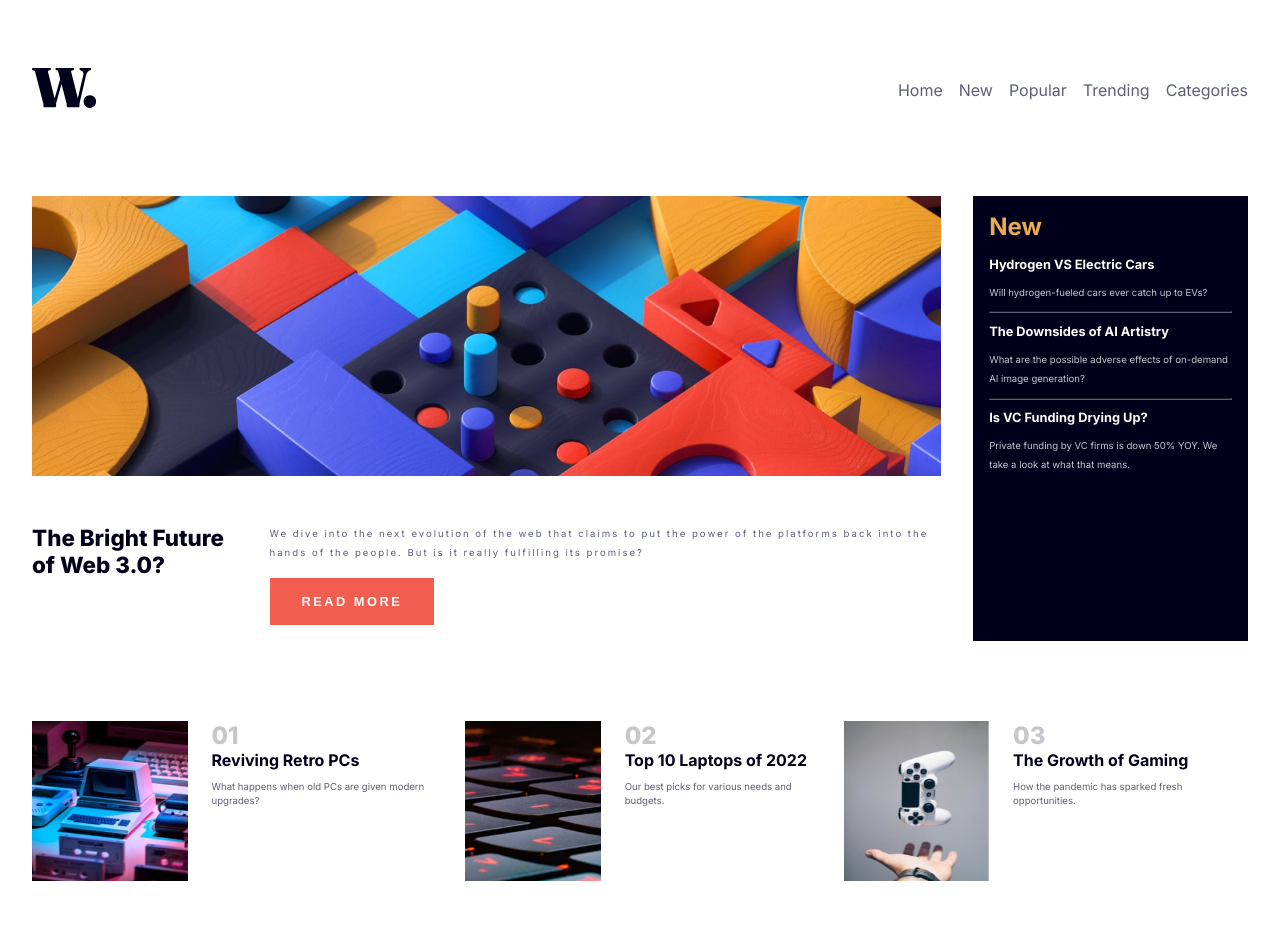
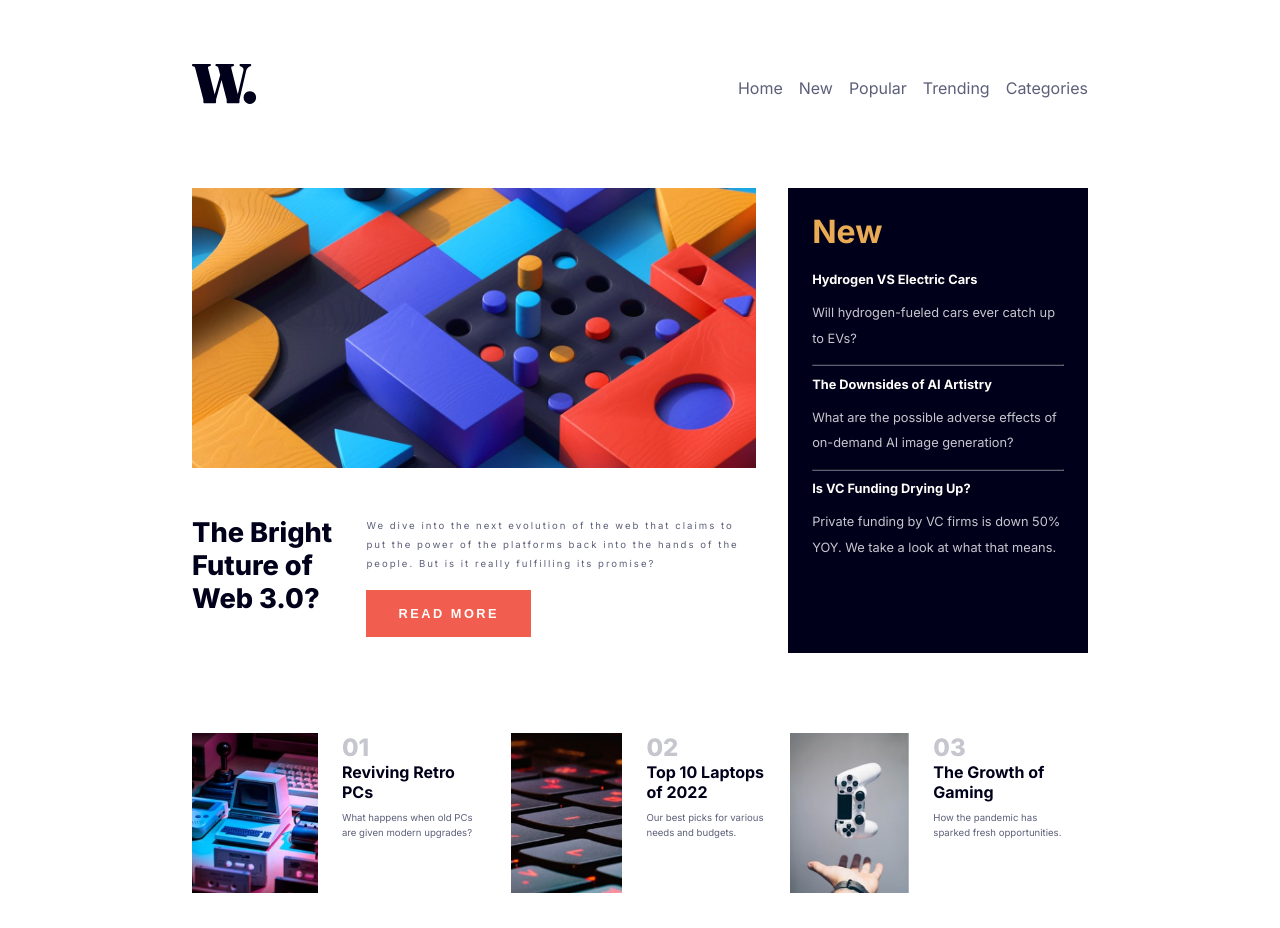
Before and after one commit to HualDev/NewsHomePage, a plain HTML site: page index.html in a window 1280 px wide. Shown: the top 928 px of the page. Drawn offline with Linux system fonts and the light colour scheme.

Commit message:
Final Version, enjoy it...

```diff
--- a/index.html
+++ b/index.html
@@ -11,15 +11,17 @@
   <title>Frontend Mentor | News homepage</title>
 </head>
 
-<body>
+<body id="body">
   <header>
     <nav>
       <div class="logo">
         <img src="./assets/images/logo.svg" alt="Enterprise Logo">
       </div>
-      <div class="menu">
-        <img src="./assets/images/icon-menu.svg" alt="Menu Imagen">
-        <ul>
+      <div class="menu" id="menu1">
+        <img id="showMenu" src="./assets/images/icon-menu.svg" alt="Menu Imagen">
+        <ul id="menu">
+          <div id="close"><img src="./assets/images/icon-menu-close.svg" alt="close Image"></div>
+
           <li>Home</li>
           <li>New</li>
           <li>Popular</li>
--- a/news.js
+++ b/news.js
@@ -0,0 +1,15 @@
+let menu = document.getElementById('menu')
+let showMenu = document.getElementById('showMenu')
+let body = document.getElementById('body')
+let close = document.getElementById('close')
+
+
+showMenu.addEventListener('click',()=>{
+    menu.style.display='block'
+    body.style.backgroundColor='hsl(236, 13%, 42%)'
+})
+
+close.addEventListener('click',()=>{
+    menu.style.display='none'
+    body.style.backgroundColor='hsl(36, 100%, 99%)'
+})
--- a/style.css
+++ b/style.css
@@ -12,9 +12,10 @@
 }
 
 body{
-    margin: 0;
+    margin: 0 auto;
     font-family: 'Inter', sans-serif;
     padding: 4rem 2rem;
+    max-width: 60rem;
 }
 
 nav{
@@ -25,6 +26,29 @@ nav{
 
 ul{
     display: none;
+    position: absolute;
+    /*background-image: url("./assets/images/icon-menu-close.svg");*/
+    background-repeat: no-repeat;
+    background-position: 90% 5%;
+    padding-top: 2rem;
+    list-style-type: none;
+    right: 0;
+    top: 0;
+    width: 70%;
+    height: 150vh;
+    background-color: var(--offWhite);
+    line-height: 3;
+    margin-top: 0;
+}
+
+ul div{
+    text-align: right;
+    padding: 2rem;
+}
+
+ul :hover{
+    color: var(--softRed);
+    cursor: pointer;
 }
 
 .principal{
@@ -71,6 +95,11 @@ button{
     margin: 1rem auto 5rem;
 }
 
+button:hover{
+    background-color: var(--veryDarkBlue);
+    cursor: pointer;
+}
+
 .details{
     background-color: var(--veryDarkBlue);
     padding: 2rem;
@@ -84,6 +113,11 @@ button{
 
 .details h2{
     color: var(--offWhite);
+}
+
+.details h2:hover{
+    color: var(--softOrange);
+    cursor: pointer;
 }
 
 .details p{
@@ -124,6 +158,11 @@ hr{
     font-weight: 700;
 }
 
+.newDetail h2:hover{
+    color: var(--softRed);
+    cursor: pointer;
+}
+
 .newDetail p{
     color: var(--darkGrayishBlue);
     font-size: 1rem;
@@ -141,21 +180,26 @@ footer a {
     color: hsl(228, 45%, 44%);
 }
 
+footer a:hover{
+    color: var(--softRed);
+}
+
 @media (min-width:600px) {
     .menu img{
         display: none;
     }
 
     nav{
-        justify-content:space-between;
-
+        align-items: initial;
     }
 
     ul{
         display: flex;
-        list-style-type: none;
         gap: 1rem;
         color: var(--darkGrayishBlue);
+        position: relative;
+        padding-top: 0;
+        height: 0;
     }
 
     .principal{
@@ -167,6 +211,14 @@ footer a {
 
     .preview{
         display: flex;
+    }
+
+    .title{
+        width: 100%;
+    }
+
+    .details{
+        width: 60%;
     }
 
     .web3Imagen{
@@ -184,7 +236,7 @@ footer a {
     }
 
     .intro h1{
-        font-size: 1.4rem;
+        font-size: 1.7rem;
         margin: 0 auto;
     }
 
@@ -200,11 +252,11 @@ footer a {
     }
 
     .details{
-        padding: 1rem;
+        padding: 1.5rem;
     }
 
     .details h1{
-        font-size: 1.5rem;
+        font-size: 2rem;
     }
 
     .details h2{
@@ -212,7 +264,7 @@ footer a {
     }
 
     .details p{
-        font-size: 0.6rem;
+        font-size: 0.8rem;
     }
 
     .new img{
@@ -232,4 +284,18 @@ footer a {
     .newDetail p{
         font-size: 0.6rem;
     }
+
+    footer{
+        margin-top: 1rem;
+    }
 }
+
+@media (min-width:900px) {
+    .details{
+        width: 50%;
+    }
+
+    .details h1{
+        font-size: 2rem;
+    }
+}
```
Also changed, not shown: assets/images/screenshot.jpg (added), 2 other files.
